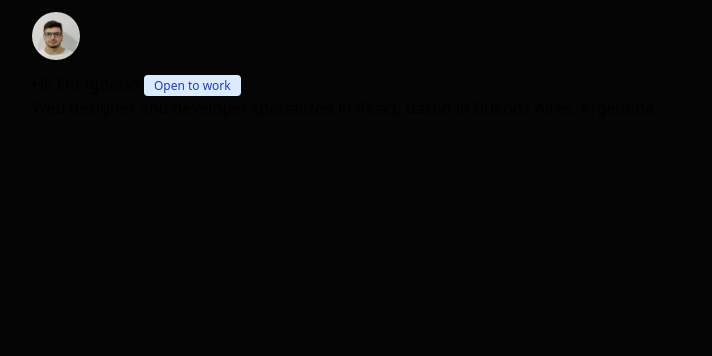
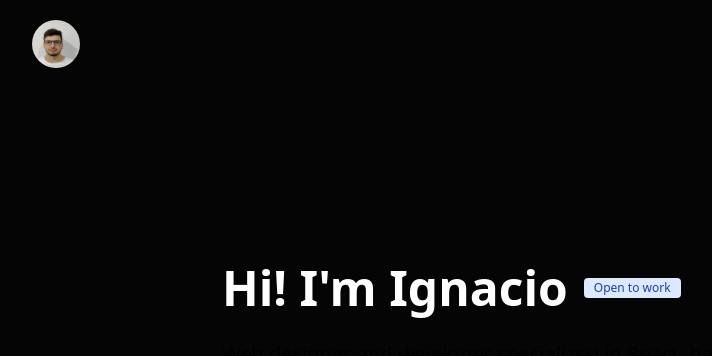
Before and after one commit to juan-ignacio-bisello/Portfolio, a React (Vite) app: page / in a window 1280 px wide. Shown: the top 356 px of the page, without its empty margins (48-760 px from the left). Built offline with nearby package versions, Linux system fonts and the light colour scheme.

Commit message:
modifying the tailwind

```diff
--- a/src/components/Badge.jsx
+++ b/src/components/Badge.jsx
@@ -2,7 +2,7 @@ import React from 'react'
 
 export const Badge = () => {
   return (
-    <span className='bg-blue-100 text-blue-800 text-xs font-medium me-2 px-2.5 py-0.5 rounded dark:bg-blue-900 dark:text-blue-300'>
+    <span class='bg-blue-100 text-blue-800 text-xs font-medium me-2 px-2.5 py-0.5 rounded dark:bg-blue-900 dark:text-blue-300'>
         Open to work
     </span>
   )
--- a/src/components/Header.jsx
+++ b/src/components/Header.jsx
@@ -2,7 +2,7 @@ import React from 'react'
 
 export const Header = () => {
   return (
-    <header class="flex justify-between items-center py-3 w-[1120px]">
+    <header class="flex justify-between items-center py-5 w-[1120px]">
         <img class='rounded-full w-12 h-12' src="./././public/foto.png" alt="biselloJuan photo" />
 
         <nav class='flex flex-row gap-x-10 opacity-80 '>
--- a/src/components/Presentation.jsx
+++ b/src/components/Presentation.jsx
@@ -4,8 +4,14 @@ import { Badge } from './Badge'
 export const Presentation = () => {
   return (
     <>
-        <h1>Hi! I'm Ignacio <Badge /></h1>
-        <h2>Web designer and developer specialized in React, based in Buenos Aires, Argentina.</h2>
+      <div class='w-full mx-auto lg:w-[740px] py-44'>
+        <h1 class='text-white text-5xl font-bold flex flex-row gap-x-4 pb-7'>Hi! I'm Ignacio <a
+        href='https://www.linkedin.com/in/juan-ignacio-bisello-aa94281a7/'
+        target='_blank'
+        rel='noopener'
+        class=' flex justify-center items-center' ><Badge /></a></h1>
+        <h2 class='text-xl opacity-80'>Web designer and developer specialized in React, based in Buenos Aires, Argentina.</h2>
+      </div>
     </>
 
   )
--- a/src/main.jsx
+++ b/src/main.jsx
@@ -8,6 +8,6 @@ import { Presentation } from './components/Presentation.jsx';
 ReactDOM.createRoot(document.getElementById('root')).render(
   <React.StrictMode >
     <Header class='flex justify-center' />
-    <Presentation />
+    <Presentation class='text-white text-5xl font-bold flex justify-center flex-row' />
   </React.StrictMode>,
 )
```
